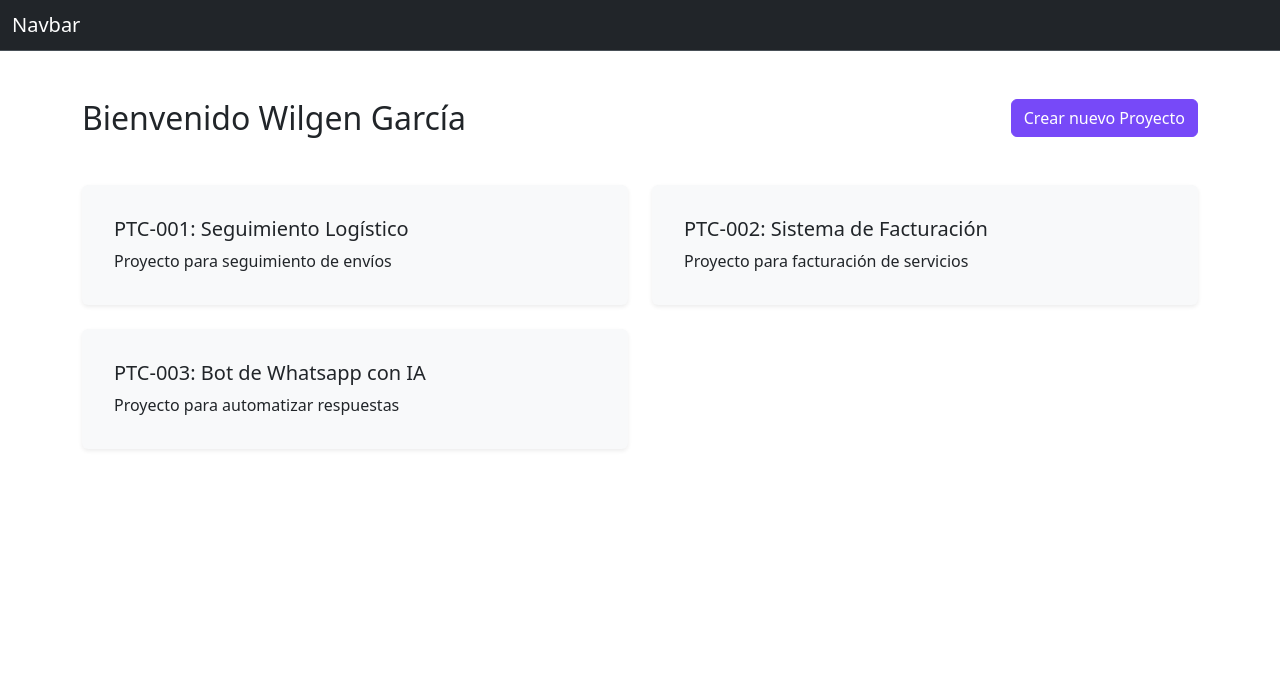
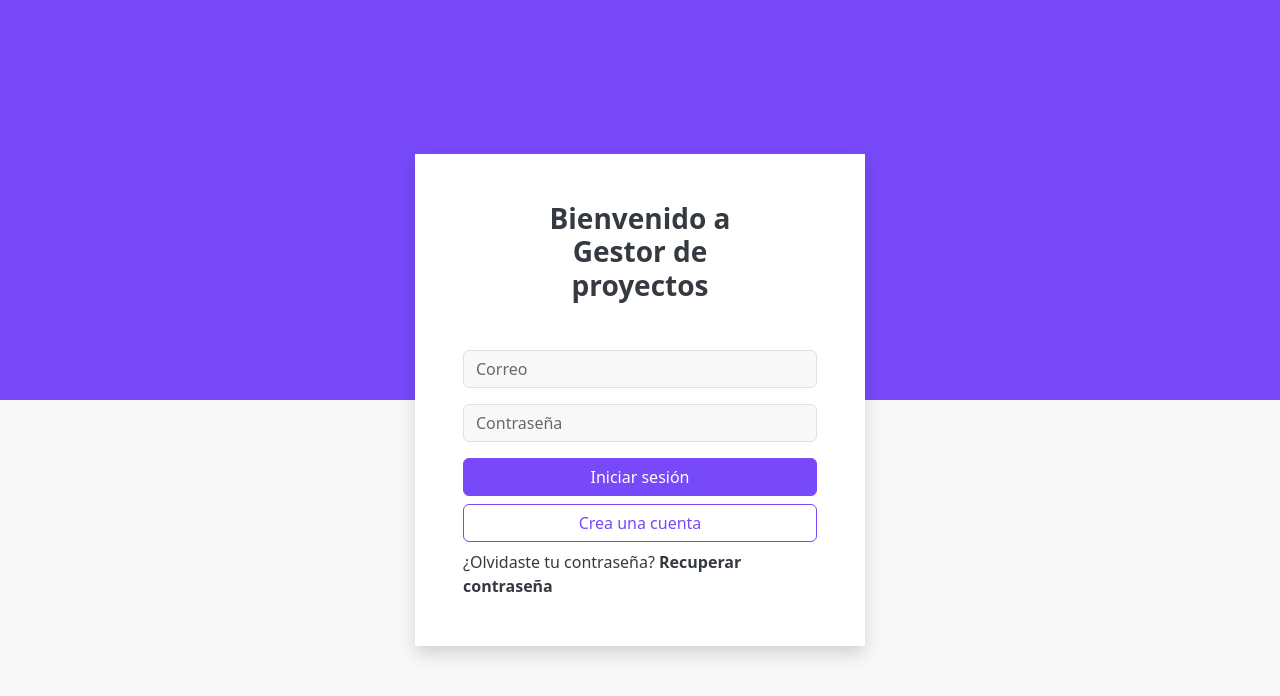
Before and after one commit to Wilgen01/gestor-proyectos, a React (Vite) app: page /dashboard in a window 1280 px wide. Shown: the top 696 px of the page. Built offline with nearby package versions, Linux system fonts and the light colour scheme.

Commit message:
feat: :sparkles: agrega maquetación login

```diff
--- a/src/App.tsx
+++ b/src/App.tsx
@@ -1,12 +1,12 @@
 import DashBoard from "./modules/dashboard/DashBoard"
+import Login from "./modules/login/Login"
 import NavBar from "./modules/shared/components/navbar/NavBar"
 
 function App() {
 
   return (
     <>
-      <NavBar />
-      <DashBoard />
+      <Login />
     </>
   )
 }
--- /dev/null
+++ b/src/modules/login/Login.tsx
@@ -0,0 +1,19 @@
+function Login() {
+    return (
+        <main className="d-flex justify-content-center align-items-center" style={{ height: '100vh', position: 'relative' }}>
+            <div className="w-100 bg-primary" style={{position: 'absolute', height: '50vh' , top: 0, zIndex: -1}}></div>
+            <div className="shadow p-5 bg-white" style={{ width: 450 }}>
+                <h1 className="h3 w-75 text-center m-auto fw-bold mb-5 text-dark">Bienvenido a Gestor de proyectos</h1>
+                <form>
+                    <input type="text" className="form-control mb-3" placeholder="Correo" />
+                    <input type="password" className="form-control mb-3" placeholder="Contraseña" />
+                    <button type="button" className="btn btn-primary w-100 mb-2">Iniciar sesión</button>
+                    <button type="button" className="btn btn-outline-primary w-100 mb-2">Crea una cuenta</button>
+                    <span>¿Olvidaste tu contraseña? <strong>Recuperar contraseña</strong></span>
+                </form>
+            </div>
+        </main>
+    );
+}
+
+export default Login;
--- a/src/scss/custom.scss
+++ b/src/scss/custom.scss
@@ -1,3 +1,4 @@
 $primary:  #7749F8;
+$body-bg: #F8F8F8;
 
 @import '../../node_modules/bootstrap/scss/bootstrap.scss';
```
Also changed, not shown: src/scss/custom.css, 1 other file (tests, documents, lock files or other folders).
